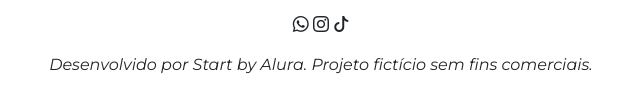
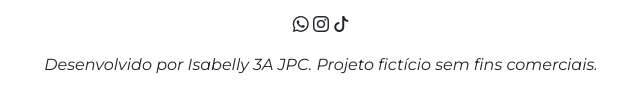
Before and after one commit to Isab3llyVictoria/Isabelly-site-aessivel-par2, a plain HTML site: page index.html in a window 1280 px wide. Shown: the part 3072-3178 px from the top of the page, 319-959 px from the left. Drawn offline with nearby package versions, Linux system fonts and the light colour scheme.

Commit message:
index.html

```diff
--- a/index.html
+++ b/index.html
@@ -127,7 +127,7 @@
         <i class="bi bi-whatsapp"></i>
         <i class="bi bi-instagram"></i>
         <i class="bi bi-tiktok"></i>
-        <p class="mt-3">Desenvolvido por Start by Alura. Projeto fictício sem fins comerciais.</p>
+        <p class="mt-3">Desenvolvido por Isabelly 3A JPC. Projeto fictício sem fins comerciais.</p>
     </footer>
     <script src="https://cdnjs.cloudflare.com/ajax/libs/scrollReveal.js/4.0.9/scrollreveal.js"></script>
     <script src="script.js"></script>
```
